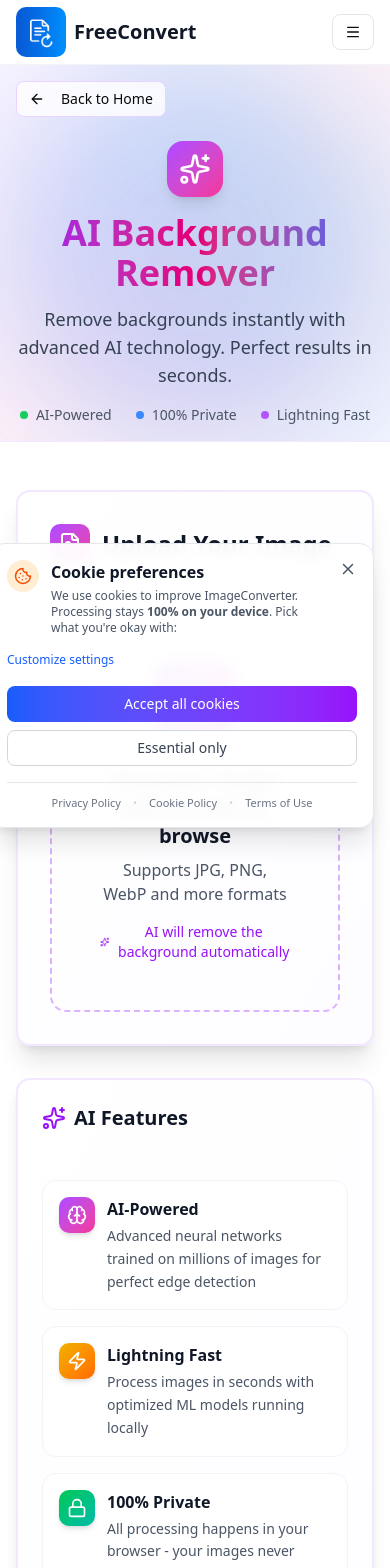
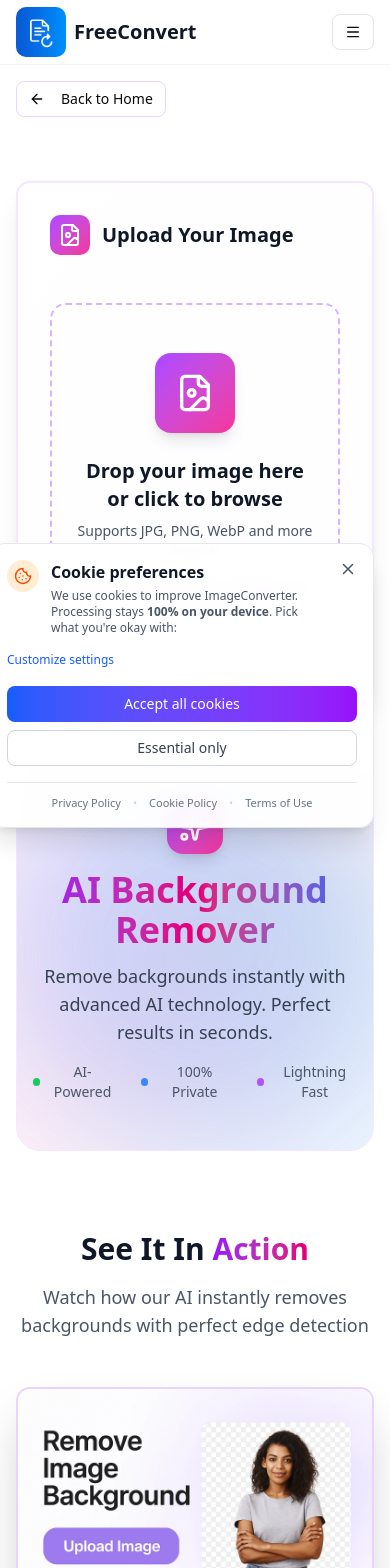
Before and after one commit to vahagnvardanyan1/free-convert, a Next.js app: page /en/remove-background in a window 390 px wide. Shown: the top 1568 px of the page. Built offline with nearby package versions, Linux system fonts and the light colour scheme.

Commit message:
Refactor tool components and improve UI consistency across image processing features

```diff
--- a/src/components/BackgroundRemover/index.tsx
+++ b/src/components/BackgroundRemover/index.tsx
@@ -1,7 +1,7 @@
 /* eslint-disable @next/next/no-img-element */
 'use client';
 import { useState, useRef } from 'react';
-import { ArrowLeft, FileImage, Download, Zap, Trash2, AlertCircle, Sparkles, Brain, Lock, Upload, Image as ImageIcon, ShoppingBag, User, Palette, ChevronDown } from 'lucide-react';
+import { ArrowLeft, FileImage, Download, Trash2, AlertCircle, Sparkles, Brain, Upload, Image as ImageIcon, ShoppingBag, User, Palette, ChevronDown } from 'lucide-react';
 import Link from 'next/link';
 import Image from 'next/image';
 import { Button } from '../ui/button';
@@ -9,6 +9,7 @@
 import { removeBackground } from '@imgly/background-removal';
 import { sendGAEvent } from '@next/third-parties/google';
 import { useTranslations } from 'next-intl';
+import { useDragAndDrop } from '@/hooks/useDragAndDrop';
 
 export function BackgroundRemover() {
   const t = useTranslations('bgRemover');
@@ -89,44 +90,13 @@
     }
   };
 
-  const handleDrop = (e: React.DragEvent) => {
-    e.preventDefault();
-    const files = Array.from(e.dataTransfer.files);
+  const { isDragOver, handleDragOver, handleDragLeave, handleDrop } = useDragAndDrop({
+    onFilesDrop: files => {
       if (files.length > 0) {
         handleFileSelect(files[0]);
       }
-  };
-
-  const handleDragOver = (e: React.DragEvent) => {
-    e.preventDefault();
-  };
-
-  const features = [
-    {
-      title: t('aiPoweredTitle'),
-      description: t('aiPoweredDesc'),
-      icon: Brain,
-      gradient: 'from-purple-500 to-pink-500',
     },
-    {
-      title: t('lightningFastTitle'),
-      description: t('lightningFastDesc'),
-      icon: Zap,
-      gradient: 'from-yellow-500 to-orange-500',
-    },
-    {
-      title: t('privateTitle'),
-      description: t('privateDesc'),
-      icon: Lock,
-      gradient: 'from-green-500 to-teal-500',
-    },
-    {
-      title: t('professionalQualityTitle'),
-      description: t('professionalQualityDesc'),
-      icon: Sparkles,
-      gradient: 'from-blue-500 to-cyan-500',
-    },
-  ];
+  });
 
   const howItWorksSteps = [
     {
@@ -205,44 +175,15 @@
 
   return (
     <>
-      {/* Header with gradient - hidden after image upload */}
+      {/* Top bar with back button - hidden after image upload */}
       {!selectedFile && (
-        <div className="relative bg-gradient-to-br from-purple-50 via-pink-50 to-blue-50 border-b border-purple-100 overflow-hidden">
-          <div className="absolute inset-0 bg-grid-pattern opacity-5"></div>
-          <div className="absolute top-0 right-0 w-96 h-96 bg-gradient-to-br from-purple-400/20 to-pink-400/20 rounded-full blur-3xl"></div>
-          <div className="absolute bottom-0 left-0 w-96 h-96 bg-gradient-to-tr from-blue-400/20 to-cyan-400/20 rounded-full blur-3xl"></div>
-
-          <div className="relative max-w-7xl mx-auto px-4 sm:px-6 lg:px-8 py-4">
-            <div className="flex items-center space-x-4 mb-6">
+        <div className="max-w-7xl mx-auto px-4 sm:px-6 lg:px-8 py-4">
           <Link href="/">
             <Button variant="outline" className="flex items-center bg-white/80 backdrop-blur-sm hover:bg-white border-purple-200">
               <ArrowLeft className="mr-2" size={16} />
               {t('backToHome')}
             </Button>
           </Link>
-            </div>
-            <div className="text-center">
-              <div className="inline-flex items-center justify-center p-3 bg-gradient-to-br from-purple-500 to-pink-500 rounded-2xl mb-4 shadow-lg">
-                <Sparkles className="text-white" size={32} />
-              </div>
-              <h1 className="text-4xl md:text-5xl font-bold bg-gradient-to-r from-purple-600 via-pink-600 to-blue-600 bg-clip-text text-transparent mb-3">{t('title')}</h1>
-              <p className="text-lg text-gray-700 max-w-2xl mx-auto">{t('description')}</p>
-              <div className="flex items-center justify-center gap-6 mt-4 text-sm text-gray-600">
-                <div className="flex items-center gap-2">
-                  <div className="w-2 h-2 bg-green-500 rounded-full animate-pulse"></div>
-                  <span>{t('aiPowered')}</span>
-                </div>
-                <div className="flex items-center gap-2">
-                  <div className="w-2 h-2 bg-blue-500 rounded-full animate-pulse"></div>
-                  <span>{t('private')}</span>
-                </div>
-                <div className="flex items-center gap-2">
-                  <div className="w-2 h-2 bg-purple-500 rounded-full animate-pulse"></div>
-                  <span>{t('lightningFast')}</span>
-                </div>
-              </div>
-            </div>
-          </div>
         </div>
       )}
 
@@ -270,32 +211,41 @@
       )}
 
       <div className="max-w-6xl mx-auto px-4 sm:px-6 lg:px-8 py-12">
-        <div className="grid grid-cols-1 lg:grid-cols-3 gap-8">
         {/* Main Tool */}
-          <div className="lg:col-span-2 space-y-6">
+        <div className="space-y-6">
           <Card className="p-8 bg-gradient-to-br from-white to-purple-50/30 border-2 border-purple-100 shadow-xl">
             <div className="flex items-center gap-3 mb-6">
               <div className="p-2 bg-gradient-to-br from-purple-500 to-pink-500 rounded-lg">
                 <FileImage className="text-white" size={24} />
               </div>
-                <h2 className="text-2xl font-bold text-gray-900">{t('uploadImageToRemove')}</h2>
+              <h2 className="text-xl sm:text-2xl font-bold text-gray-900">{t('uploadImageToRemove')}</h2>
             </div>
 
             {/* Upload Area / Image Display */}
-              <div className="relative border-2 border-dashed border-purple-300 rounded-2xl overflow-hidden" onDrop={handleDrop} onDragOver={handleDragOver}>
+            <div
+              className={`relative border-2 border-dashed rounded-2xl overflow-hidden transition-all duration-200 ${
+                isDragOver && !selectedFile ? 'border-purple-500 bg-purple-50 scale-[1.01]' : 'border-purple-300 hover:border-purple-500'
+              }`}
+              onDrop={handleDrop}
+              onDragOver={handleDragOver}
+              onDragLeave={handleDragLeave}
+            >
               {!selectedFile ? (
-                  <div className="p-12 text-center hover:border-purple-500 hover:bg-purple-50/50 transition-all duration-300 cursor-pointer group" onClick={() => fileInputRef.current?.click()}>
+                <div
+                  className="min-h-[360px] sm:min-h-[420px] p-6 sm:p-12 flex flex-col items-center justify-center text-center hover:bg-purple-50/50 transition-all duration-300 cursor-pointer group"
+                  onClick={() => fileInputRef.current?.click()}
+                >
                   <div className="absolute inset-0 bg-gradient-to-br from-purple-400/5 to-pink-400/5 rounded-2xl opacity-0 group-hover:opacity-100 transition-opacity"></div>
                   <div className="relative">
-                      <div className="mx-auto w-20 h-20 bg-gradient-to-br from-purple-500 to-pink-500 rounded-2xl flex items-center justify-center mb-6 group-hover:scale-110 transition-transform shadow-lg">
-                        <FileImage className="text-white" size={40} />
+                    <div className="mx-auto w-20 h-20 sm:w-24 sm:h-24 bg-gradient-to-br from-purple-500 to-pink-500 rounded-2xl flex items-center justify-center mb-6 group-hover:scale-110 transition-transform shadow-lg">
+                      <FileImage className="text-white size-10 sm:size-12" />
                     </div>
-                      <p className="text-xl font-bold text-gray-900 mb-2">{t('dropImageHere')}</p>
-                      <p className="text-gray-600 mb-4">{t('supportsFormats')}</p>
-                      <div className="flex items-center justify-center gap-2 text-sm text-purple-600 font-medium">
-                        <Sparkles size={16} />
-                        <span>{t('aiWillRemove')}</span>
-                      </div>
+                    <p className="text-xl sm:text-2xl font-bold text-gray-900 mb-2">{t('dropImageHere')}</p>
+                    <p className="text-sm sm:text-base text-gray-600 mb-4">{t('supportsFormats')}</p>
+                    <p className="text-sm text-purple-600 font-medium">
+                      <Sparkles className="inline-block align-text-bottom mr-1.5" size={16} />
+                      {t('aiWillRemove')}
+                    </p>
                   </div>
                 </div>
               ) : (
@@ -385,31 +335,36 @@
           </Card>
         </div>
 
-          {/* Features Sidebar */}
-          <div className="space-y-6">
-            <Card className="p-6 bg-gradient-to-br from-white to-purple-50/30 border-2 border-purple-100 shadow-lg">
-              <div className="flex items-center gap-2 mb-6">
-                <Sparkles className="text-purple-600" size={24} />
-                <h3 className="text-xl font-bold text-gray-900">{t('aiFeatures')}</h3>
+        {/* Hero banner - hidden after image upload */}
+        {!selectedFile && (
+          <div className="relative mt-12 bg-gradient-to-br from-purple-50 via-pink-50 to-blue-50 border border-purple-100 rounded-3xl overflow-hidden">
+            <div className="absolute inset-0 bg-grid-pattern opacity-5"></div>
+            <div className="absolute top-0 right-0 w-96 h-96 bg-gradient-to-br from-purple-400/20 to-pink-400/20 rounded-full blur-3xl"></div>
+            <div className="absolute bottom-0 left-0 w-96 h-96 bg-gradient-to-tr from-blue-400/20 to-cyan-400/20 rounded-full blur-3xl"></div>
+
+            <div className="relative px-4 sm:px-6 lg:px-8 py-12 text-center">
+              <div className="inline-flex items-center justify-center p-3 bg-gradient-to-br from-purple-500 to-pink-500 rounded-2xl mb-4 shadow-lg">
+                <Sparkles className="text-white" size={32} />
               </div>
-              <div className="space-y-4">
-                {features.map((feature, index) => (
-                  <div key={index} className="group p-4 bg-white rounded-xl border border-gray-100 hover:border-purple-200 hover:shadow-md transition-all">
-                    <div className="flex items-start space-x-3">
-                      <div className={`p-2 bg-gradient-to-br ${feature.gradient} rounded-lg shadow-md group-hover:scale-110 transition-transform`}>
-                        <feature.icon className="h-5 w-5 text-white flex-shrink-0" />
+              <h1 className="text-4xl md:text-5xl font-bold bg-gradient-to-r from-purple-600 via-pink-600 to-blue-600 bg-clip-text text-transparent mb-3">{t('title')}</h1>
+              <p className="text-lg text-gray-700 max-w-2xl mx-auto">{t('description')}</p>
+              <div className="flex items-center justify-center gap-6 mt-4 text-sm text-gray-600">
+                <div className="flex items-center gap-2">
+                  <div className="w-2 h-2 bg-green-500 rounded-full animate-pulse"></div>
+                  <span>{t('aiPowered')}</span>
                 </div>
-                      <div>
-                        <h4 className="font-semibold text-gray-900 mb-1">{feature.title}</h4>
-                        <p className="text-sm text-gray-600 leading-relaxed">{feature.description}</p>
+                <div className="flex items-center gap-2">
+                  <div className="w-2 h-2 bg-blue-500 rounded-full animate-pulse"></div>
+                  <span>{t('private')}</span>
+                </div>
+                <div className="flex items-center gap-2">
+                  <div className="w-2 h-2 bg-purple-500 rounded-full animate-pulse"></div>
+                  <span>{t('lightningFast')}</span>
                 </div>
               </div>
             </div>
-                ))}
           </div>
-            </Card>
-          </div>
-        </div>
+        )}
 
         {/* Demo Example Section */}
         <div className="mt-20">
--- a/src/components/ImageCompressor/CompressorSidebar.tsx
+++ b/src/components/ImageCompressor/CompressorSidebar.tsx
@@ -1,13 +1,13 @@
 import { Info, Zap } from 'lucide-react';
 import { useTranslations } from 'next-intl';
 
-import { ToolSection, ToolSidebar } from '@/components/tooling/ToolSection';
+import { ToolSection } from '@/components/tooling/ToolSection';
 
 export const CompressorSidebar = () => {
   const t = useTranslations('compressor');
 
   return (
-    <ToolSidebar>
+    <div className="grid grid-cols-1 lg:grid-cols-2 gap-4 sm:gap-6 items-start">
       <ToolSection title={t('whyCompress')}>
         <ul className="space-y-3 text-sm text-gray-600">
           <li className="flex items-start">
@@ -45,6 +45,6 @@
           </li>
         </ul>
       </ToolSection>
-    </ToolSidebar>
+    </div>
   );
 };
--- a/src/components/ImageResizer/ResizerSidebar.tsx
+++ b/src/components/ImageResizer/ResizerSidebar.tsx
@@ -1,13 +1,13 @@
 import { CheckCircle, Settings } from 'lucide-react';
 import { useTranslations } from 'next-intl';
 
-import { ToolSection, ToolSidebar } from '@/components/tooling/ToolSection';
+import { ToolSection } from '@/components/tooling/ToolSection';
 
 export const ResizerSidebar = () => {
   const t = useTranslations('resizer');
 
   return (
-    <ToolSidebar>
+    <div className="grid grid-cols-1 lg:grid-cols-2 gap-4 sm:gap-6 items-start">
       <ToolSection title={t('commonUses')}>
         <ul className="space-y-3 text-sm text-gray-600">
           <li className="flex items-start">
@@ -45,6 +45,6 @@
           </li>
         </ul>
       </ToolSection>
-    </ToolSidebar>
+    </div>
   );
 };
```
Also changed, not shown: src/components/ConverterPage/index.tsx (+7 -7 lines), src/components/Header/index.tsx (+6 -4 lines), src/components/ImageCompressor/index.tsx (+8 -5 lines), src/components/ImageCropper/index.tsx (+8 -3 lines), src/components/ImageResizer/index.tsx (+8 -5 lines), src/components/tooling/ToolShell.tsx (+12 -14 lines), messages/es.json, messages/ru.json. Lines whose indentation alone changed are shown as unchanged.
